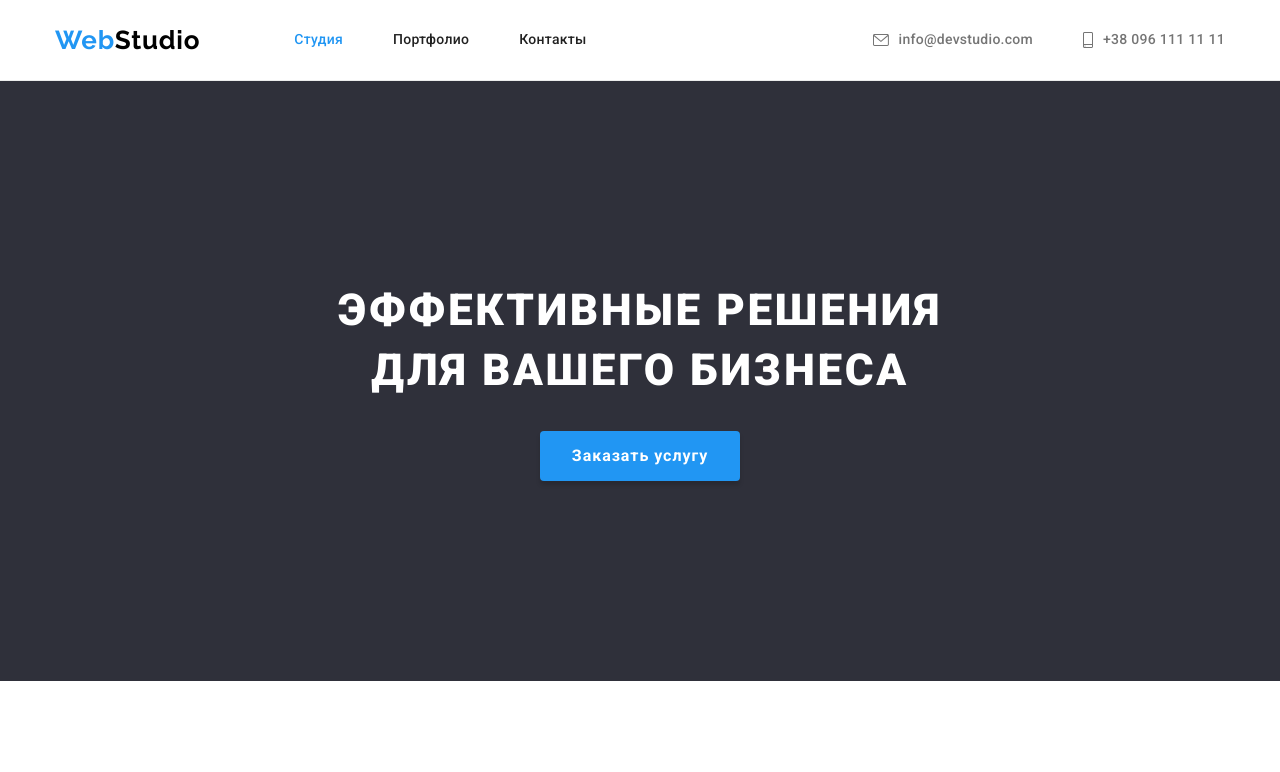
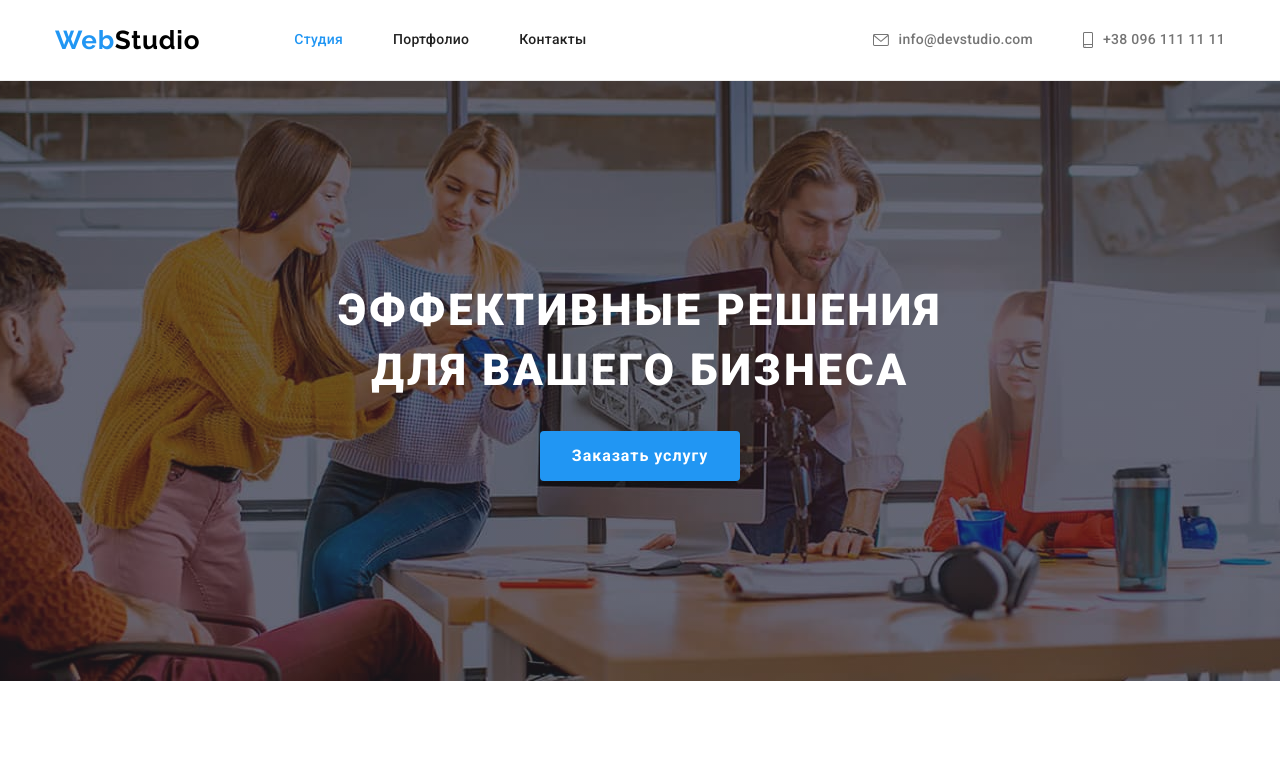
Before and after one commit to Yuliia-O/goit-markup-hw-04, a plain HTML site: page index.html in a window 1280 px wide. Shown: the top 772 px of the page. Drawn offline with nearby package versions, Linux system fonts and the light colour scheme.

Commit message:
Adds hero bg

```diff
--- a/css/styles.css
+++ b/css/styles.css
@@ -197,6 +197,18 @@ img {
   text-align: center;
 }
 
+.overlay {
+  max-width: 1600px;
+  min-height: 600px;
+  margin-right: auto;
+  margin-left: auto;
+  background-image: linear-gradient(rgba(47, 48, 58, 0.4), rgba(47, 48, 58, 0.4)),
+    url(../images/hero/bg.jpg);
+  background-repeat: no-repeat;
+  background-size: cover;
+  background-position: center;
+}
+
 .hero-title {
   margin-left: auto;
   margin-right: auto;
--- a/index.html
+++ b/index.html
@@ -47,7 +47,7 @@
     <main>
         <!--Hero-->
 
-        <section class="hero">
+        <section class="hero overlay">
             <div class="container">
                 <h1 class="hero-title">Эффективные решения для вашего бизнеса</h1>
                 <button class="order-btn" type="button">Заказать услугу</button>
```
Also changed, not shown: images/hero/bg.jpg (added).
